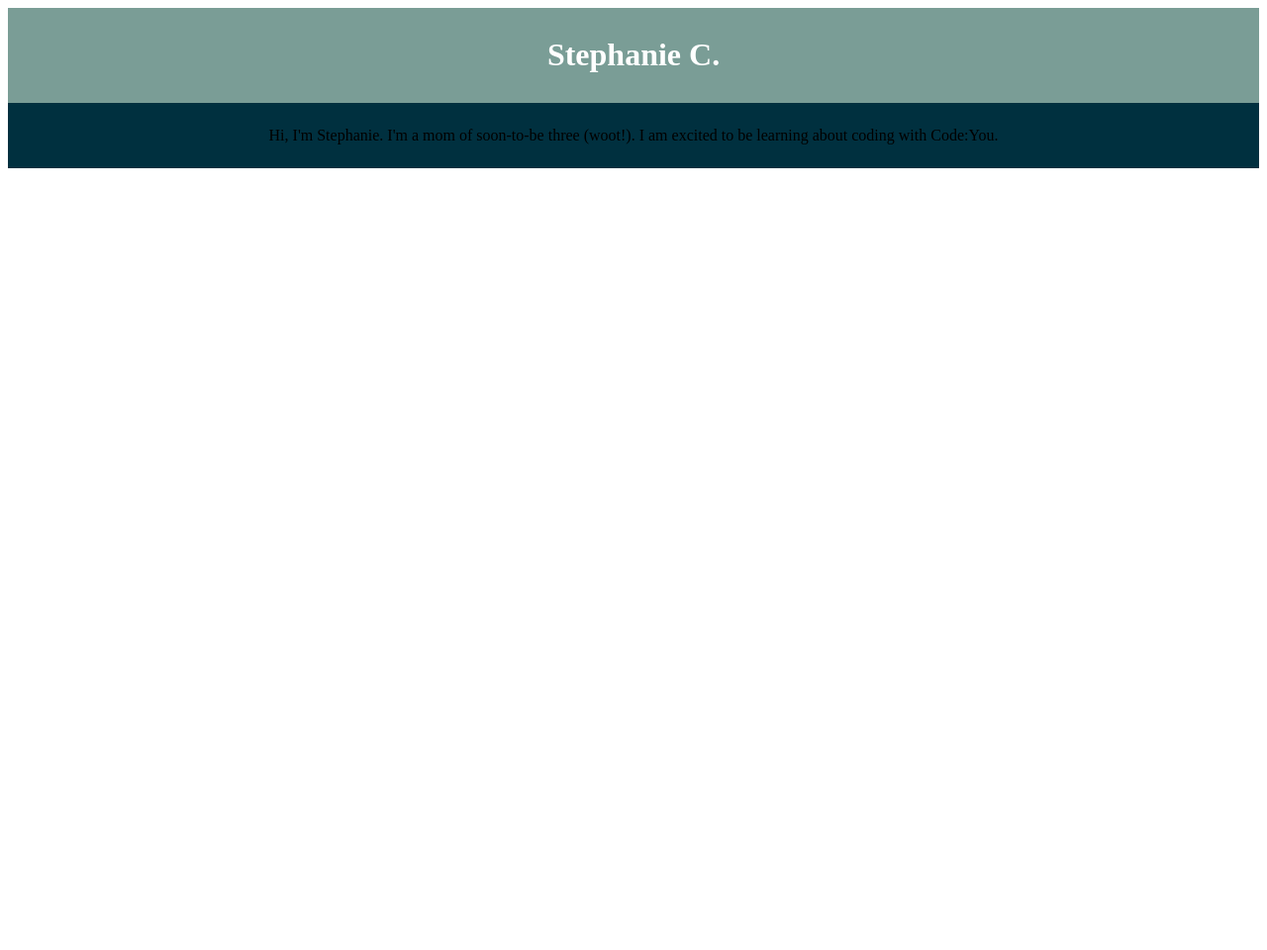
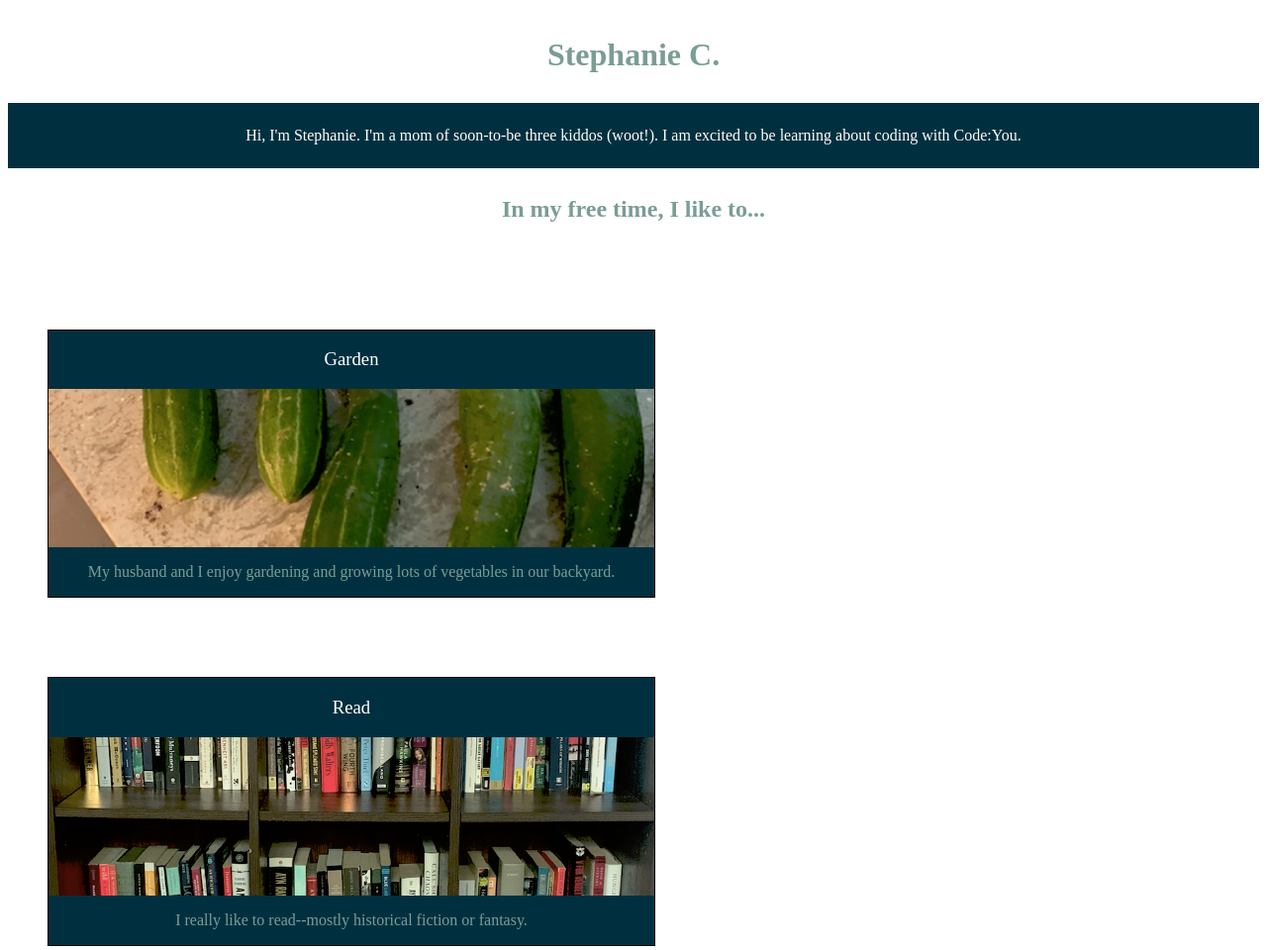
Before and after one commit to michaelcpuckett/aboutme-jan2024, a website: page people/stephaniec/index.html in a window 1280 px wide. Shown: the top 960 px of the page at 99% size. Before the commit the page ends 800 px from the top, so only its background shows below. Drawn offline with Linux system fonts and the light colour scheme.

Commit message:
trying to add to overall worktree again...

```diff
--- a/people/stephaniec/index.html
+++ b/people/stephaniec/index.html
@@ -1,20 +1,47 @@
 <!DOCTYPE html>
-<html>
+<html lang="en">
   <head>
     <meta charset="UTF-8">
     <meta name="viewport" content="width=device-width, initial-scale=1.0">
+    <title>About Stephanie C.</title>
     <link rel="stylesheet" href="styles.css" type="text/css">
-    <title>About Stephanie C.</title>
-    <style></style>
   </head>
   <body>
     <header>
         <h1>Stephanie C.</h1>
     </header>
     <main>
-        <p>Hi, I'm Stephanie. I'm a mom of soon-to-be three (woot!). I am excited to
+        <p>Hi, I'm Stephanie. I'm a mom of soon-to-be three kiddos (woot!). I am excited to
         be learning about coding with Code:You.
         </p>
     </main>
+    <div>
+      <header>
+        <h2>In my free time, I like to...</h2>
+      </header>
+      <ul class="hobbycards">
+        <li class="card" id="card1">
+        <h3>Garden</h3>
+          <img src="/images/cucumbers2.png" alt="A random day's cucumber harvest!">
+          <div class="card-text">
+              <p>My husband and I enjoy gardening and growing lots of vegetables in our backyard.</p>
+          </div>
+        </li>
+        <li class="card" id="card2">
+        <h3>Read</h3>
+          <img src="/images/bookcase.png" alt="A sneak peek at one of our bookcases... Just one!">
+          <div class="card-text">
+              <p>I really like to read--mostly historical fiction or fantasy.</p>
+          </div>
+        </li>
+        <li class="card" id="card3">
+        <h3>Explore Outside with My Kids</h3>
+          <img src="/images/kidsoutside.png" alt="Hanging with my kiddos (plus a friend!) outside!">
+          <div class="card-text">
+              <p>I love spending time outside with my kiddos. My son is 4, my daughter is 2, and I am due with our third kiddo in early October.</p>
+          </div>
+        </li>
+      </ul>
+    </div>
   </body>
 </html>
--- a/people/stephaniec/styles.css
+++ b/people/stephaniec/styles.css
@@ -5,14 +5,14 @@ html {
 }
 
 header {
-    background: #7A9D96;
+    background: white;
     display: flex;
     justify-content: center;
     align-items: center;
     padding: 8px 0;
     font-family: 'Times New Roman', Times, serif;
-    font-weight: 0;
-    color: white;
+    font-weight: 1;
+    color: #7A9D96;
 }
 
 main {
@@ -23,6 +23,43 @@ main {
     padding: 8px 0;
     font-family: 'Times New Roman', Times, serif;
     font-style: normal;
-    color: ;
+    color: white;
     font-weight: 0;
 }
+
+------------CARDS--------------
+
+.hobbycards {
+    display: flex;
+    gap: 0.5rem;
+    max-width: 100%;
+}
+
+.card {
+    list-style: none;
+    display: flex;
+    flex: 1;
+    flex-direction: column;
+    flex-wrap: wrap;
+    width: 50%;
+    border: 1px solid #000;
+    margin: 5em 0;
+    padding: 5;
+    object-fit: contain;
+    text-align: center;
+    background-color: #00303F;
+    color: #7A9D96;
+}
+
+.card img {
+    display: block;
+    width: 100%;
+    height: 10rem;
+    object-fit: cover;
+}
+
+h3 {
+    font-family: 'Times New Roman', Times, serif;
+    font-weight: 1;
+    color: white;
+}
```
Also changed, not shown: images/bookcase.png (added), images/cucumbers2.png (added), images/kidsoutside.png (added), 2 other files.
